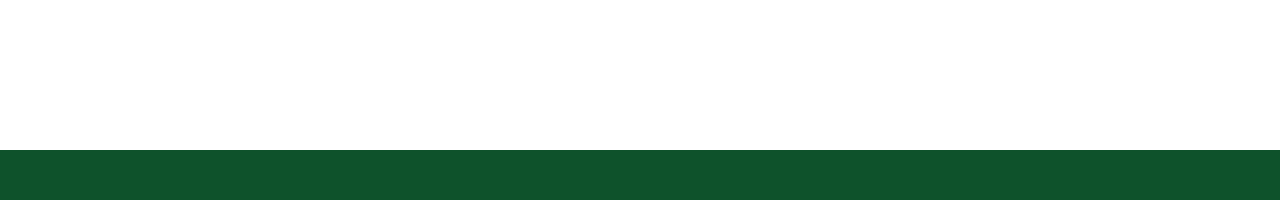
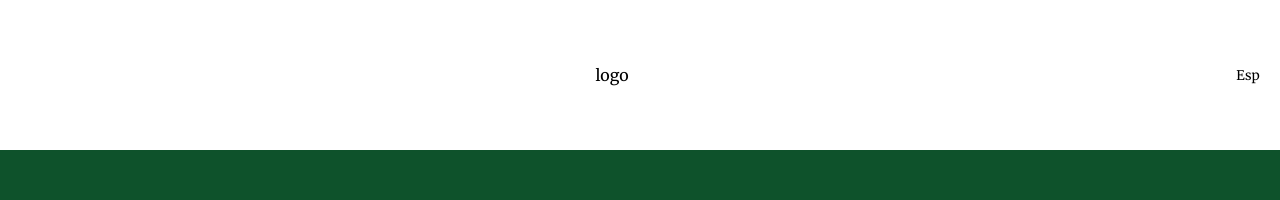
Before and after one commit to Alandlt15/lawfirm-site, a React (Vite) app: page / in a window 1280 px wide. Shown: the top 200 px of the page. Built offline with nearby package versions, Linux system fonts and the light colour scheme; a web font is replaced by a local one.

Commit message:
finished languages, and styling

```diff
--- a/package.json
+++ b/package.json
@@ -11,8 +11,10 @@
   },
   "dependencies": {
     "emailjs-com": "^3.2.0",
+    "i18next": "^25.2.1",
     "react": "^19.1.0",
     "react-dom": "^19.1.0",
+    "react-i18next": "^15.5.2",
     "react-icons": "^5.5.0"
   },
   "devDependencies": {
--- a/src/components/contact.jsx
+++ b/src/components/contact.jsx
@@ -2,6 +2,7 @@
 import React, { useState } from 'react';
 import { FaPhone, FaEnvelope, FaMapMarkerAlt, FaFax} from 'react-icons/fa';
 import { IoShieldCheckmark } from "react-icons/io5";
+import { useTranslation } from 'react-i18next'
 
 //component imports
 import emailjs from 'emailjs-com';
@@ -10,6 +11,7 @@ import emailjs from 'emailjs-com';
 import '../styles/contact.css'
 
 function Contact() {
+  const [t, i18n] = useTranslation("global");
   const [formData, setFormData] = useState({
     name: '',
     email: '',
@@ -50,16 +52,16 @@ function Contact() {
   return (
     <>
       <article className='contact-card'>
-        <h2 className='contact-title'>Schedule Your Case Evaluation</h2>
+        <h2 className='contact-title'>{t("contact.title")}</h2>
         <div className='contact'>
           <form className='contact-form' onSubmit={handleSubmit}>
-            <h3>Get In Contact!</h3>
+            <h3>{t("contact.form-title")}</h3>
             <div>
               <input
               className='input'
               type="text"
               name="name"
-              placeholder='Name'
+              placeholder={t("contact.name")}
               value={formData.name}
               onChange={handleChange}
               />
@@ -69,7 +71,7 @@ function Contact() {
                 className='input'
                 type="email"
                 name="email"
-                placeholder='Email'
+                placeholder={t("contact.email")}
                 value={formData.email}
                 onChange={handleChange}
               />
@@ -80,7 +82,7 @@ function Contact() {
                 type="tel"
                 name="phone"
                 pattern="[0-9]{3}-[0-9]{3}-[0-9]{4}"
-                placeholder="Phone (123-456-7890)"
+                placeholder={t("contact.phone")}
                 value={formData.phone}
                 onChange={handleChange}
               />
@@ -88,19 +90,19 @@ function Contact() {
             <div>
               <textarea
                 className='input-text'
-                placeholder="Message"
+                placeholder={t("contact.message")}
                 name="inquiry"
                 value={formData.inquiry}
                 onChange={handleChange}
               />
             </div>
-            <button className='submit-button' type="submit">Submit</button>
+            <button className='submit-button' type="submit">{t("contact.submit")}</button>
           </form>
           <div className='contact-info'>
             <h3>Cisneros Injury Law PLLC</h3>
             <p><FaMapMarkerAlt/> 3575 Far West Blvd.
             PO Box 30166
-            Austin, Texas 78755
+            Austin, Texas 78755</p>
             <p><FaPhone/> (512) 817-4477</p>
             <p><FaFax/> (512) 641-0739</p>
             <p><FaEnvelope/> joel@cisnerosinjurylaw.com</p>
@@ -108,7 +110,6 @@ function Contact() {
             className='link'
             href='https://www.texasbar.com/AM/Template.cfm?Section=Find_A_Lawyer&template=/Customsource/MemberDirectory/MemberDirectoryDetail.cfm&ContactID=310000'>
             State Bar of Texas</a></p>
-            </p>
           </div>
         </div>
       </article>
--- a/src/components/header.jsx
+++ b/src/components/header.jsx
@@ -1,3 +1,5 @@
+//react imports
+import { useTranslation } from 'react-i18next'
 
 //component import
 //import Logo from '../assets/logo.svg'
@@ -6,10 +8,21 @@
 import '../styles/header.css'
 
 function Header() {
+  const { i18n } = useTranslation();
+
+  const toggleLanguage = () => {
+    const newLang = i18n.language === 'en' ? 'sp' : 'en';
+    i18n.changeLanguage(newLang);
+  };
 
   return (
     <>
       <header className='header'>
+        <p></p>
+        <p>logo</p>
+        <button className='lang-button' onClick={toggleLanguage}>
+        {i18n.language === 'en' ? 'Esp' : 'Eng'}
+        </button>
         {/* <img src={Logo} alt='logo' className='logo'/> */}
       </header>
     </>
--- a/src/components/intro.jsx
+++ b/src/components/intro.jsx
@@ -1,5 +1,5 @@
 //react imports
-
+import { useTranslation } from 'react-i18next'
 
 //component imports
 
@@ -8,13 +8,14 @@
 import '../styles/intro.css'
 
 function Intro() {
+  const [t, i18n] = useTranslation("global");
 
   return (
     <>
       <article className='intro-card'>
-        <h2 className='intro-title'>Meet Joel</h2>
+        <h2 className='intro-title'>{t("intro.title")}</h2>
         <div className='intro'>
-          <p className='bio'>Trust Cisneros Injury Law to fight for you rights</p>
+          <p className='bio'>{t("intro.bio")}</p>
           <p className='joel-img'>Image of Joel Here</p>
         </div>
       </article>
--- a/src/components/mission-statement.jsx
+++ b/src/components/mission-statement.jsx
@@ -2,19 +2,22 @@
 
 
 //component imports
+import { useTransition } from 'react'
 import MissionImg from '../assets/mission-img.jpg'
+import { useTranslation } from 'react-i18next'
 
 //style import
 import '../styles/mission-statement.css'
 
 function Mission() {
+  const [t, i18n] = useTranslation("global");
 
   return (
     <>
       <article className='mission-cards'>
         <div className='mission'>
-          <h2 className='mission-title'>You Focus on Healing<br/>We'll Handle the Rest</h2>
-          <p className='mission-slogan'>Count on <b>Cisneros Injury Law</b> to stand by your side and fight for the compensation you <b>deserve</b><br/><br/>Serving the Austin Area</p>
+          <h2 className='mission-title'>{t("mission.title1")}<br/>{t("mission.title2")}</h2>
+          <p className='mission-slogan'>{t("mission.p1a")}<b>{t("mission.p1b")}</b>{t("mission.p1c")}<b>{t("mission.p1d")}</b><br/><br/>{t("mission.p2")}</p>
         </div>
         <div className='mission-img'>
           <img src={MissionImg} className='mission-img' alt='Personal Injury Image'/>
--- a/src/components/mission-statement2.jsx
+++ b/src/components/mission-statement2.jsx
@@ -1,5 +1,5 @@
 //react imports
-
+import { useTranslation } from 'react-i18next'
 
 //component imports
 
@@ -8,32 +8,19 @@
 import '../styles/mission-statement2.css'
 
 function Mission2() {
+  const [t, i18n] = useTranslation("global");
 
   return (
     <>
       <article className='mission2-card'>
-        <h2 className='mission2-title'>Your Case. Our Priority.</h2>
+        <h2 className='mission2-title'>{t("mission2.title")}</h2>
         <div className='mission2'>
-          <h2 className='p-title'>Personalized Attention You Can Count On</h2>
-          <p className='mission-p'>
-            At Cisneros Injury Law, we believe every client deserves more than just legal
-            representation—they deserve personalized care. Our personal injury attorney
-            works directly with you, offering one-on-one attention throughout your case to
-            ensure your voice is heard and your needs are met.
-          </p>
-          <h2 className='p-title'>Comprehensive Personal Injury Representation</h2>
-          <p className='mission-p'>
-            Our firm handles a wide range of personal injury cases, including car accidents,
-            truck accidents, motorcycle crashes, slip and fall incidents, dog bites, and more.
-            With the knowledge, experience, and resources to pursue justice, we’re prepared to
-            take on even the most complex cases.
-          </p>
-          <h2 className='p-title'>Relentless Advocacy for the Justice You Deserve</h2>
-          <p className='mission-p'>
-            At Cisneros Injury Law, we don’t back down when your rights are on the line. Our team of
-            experienced attorneys is committed to fighting aggressively for the compensation and
-            justice you deserve—every step of the way.
-          </p>
+          <h2 className='p-title'>{t("mission2.p1-title")}</h2>
+          <p className='mission-p'>{t("mission2.p1")}</p>
+          <h2 className='p-title'>{t("mission2.p2-title")}</h2>
+          <p className='mission-p'>{t("mission2.p2")}</p>
+          <h2 className='p-title'>{t("mission2.p3-title")}</h2>
+          <p className='mission-p'>{t("mission2.p3")}</p>
         </div>
       </article>
     </>
--- a/src/main.jsx
+++ b/src/main.jsx
@@ -3,8 +3,28 @@ import { createRoot } from 'react-dom/client'
 import './styles/index.css'
 import App from './App.jsx'
 
+import global_en from './translation/en/global.json'
+import global_sp from './translation/sp/global.json'
+import i18next from 'i18next'
+import { I18nextProvider } from 'react-i18next'
+
+i18next.init({
+  interpolation: {escapeValue: false},
+  lng: "en",
+  resources: {
+    en: {
+      global: global_en,
+    },
+    sp: {
+      global: global_sp,
+    }
+  }
+})
+
 createRoot(document.getElementById('root')).render(
   <StrictMode>
-    <App />
+    <I18nextProvider i18n={i18next}>
+      <App />
+    </I18nextProvider>
   </StrictMode>,
 )
--- a/src/styles/header.css
+++ b/src/styles/header.css
@@ -4,4 +4,22 @@
   height: 150px;
   padding: 0;
   margin: 0;
+  display: flex;
+  flex-direction: row;
+  align-items: center;
+  justify-content: space-between;
 }
+.lang-button {
+  font-family: "Merriweather", serif;
+  transition: ease 1.3s;
+  margin-right: 8px;
+  width: 48px;
+  cursor: pointer;
+  border-radius: 2px;
+  border: none;
+  background: transparent;
+}
+.lang-button:hover {
+  transition: ease 1s;
+  box-shadow: 0 0 5px #0e522b;
+}
--- /dev/null
+++ b/src/translation/en/global.json
@@ -0,0 +1,33 @@
+{
+  "mission": {
+    "title1": "You Focus on Healing",
+    "title2": "We'll Handle the Rest",
+    "p1a": "Count on ",
+    "p1b": "Cisneros Injury Law ",
+    "p1c": "to stand by your side and fight for the compensation you ",
+    "p1d": "deserve",
+    "p2": "Serving the Austin Area"
+  },
+  "mission2": {
+    "title": "Your Case. Our Priority.",
+    "p1-title": "Personalized Attention You Can Count On",
+    "p1": "At Cisneros Injury Law, we believe every client deserves more than just legal representation—they deserve personalized care. Our personal injury attorney works directly with you, offering one-on-one attention throughout your case to ensure your voice is heard and your needs are met.",
+    "p2-title": "Comprehensive Personal Injury Representation",
+    "p2": "Our firm handles a wide range of personal injury cases, including car accidents, truck accidents, motorcycle crashes, slip and fall incidents, dog bites, and more. With the knowledge, experience, and resources to pursue justice, we’re prepared to take on even the most complex cases.",
+    "p3-title": "Relentless Advocacy for the Justice You Deserve",
+    "p3": "At Cisneros Injury Law, we don’t back down when your rights are on the line. Our team of experienced attorneys is committed to fighting aggressively for the compensation and justice you deserve—every step of the way."
+  },
+  "intro": {
+    "title": "Meet Joel",
+    "bio": ""
+  },
+  "contact": {
+    "title": "Schedule Your Case Evaluation",
+    "form-title": "Get In Contact!",
+    "name": "Name",
+    "email": "Email",
+    "phone": "Phone (123-456-7890)",
+    "message": "Message",
+    "submit": "Submit"
+  }
+}
--- /dev/null
+++ b/src/translation/sp/global.json
@@ -0,0 +1,33 @@
+{
+  "mission": {
+    "title1": "Tú Concéntrate en Sanar",
+    "title2": "Nosotros Nos Encargamos del Resto",
+    "p1a": "Cuenta con ",
+    "p1b": "Cisneros Injury Law",
+    "p1c": "para estar a tu lado y luchar por la compensación que ",
+    "p1d": "mereces",
+    "p2": "Sirviendo al Área de Austin"
+  },
+  "mission2": {
+    "title": "Tu Caso. Nuestra Prioridad.",
+    "p1-title": "Atención Personalizada en la que Puedes Confiar",
+    "p1": "En Cisneros Injury Law, creemos que cada cliente merece más que solo representación legal—merece atención personalizada. Nuestro abogado de lesiones personales trabaja directamente contigo, ofreciendo atención individualizada durante todo tu caso para asegurar que tu voz sea escuchada y tus necesidades atendidas.",
+    "p2-title": "Representación Integral en Lesiones Personales",
+    "p2": "Nuestro despacho maneja una amplia gama de casos de lesiones personales, incluyendo accidentes automovilísticos, accidentes de camiones, choques de motocicleta, caídas, mordeduras de perro y más. Con el conocimiento, la experiencia y los recursos para buscar justicia, estamos preparados para asumir incluso los casos más complejos.",
+    "p3-title": "Defensa Implacable por la Justicia que Mereces",
+    "p3": "En Cisneros Injury Law, no retrocedemos cuando tus derechos están en juego. Nuestro equipo de abogados experimentados está comprometido a luchar agresivamente por la compensación y la justicia que mereces—en cada paso del camino."
+  },
+  "intro": {
+    "title": "Conoce a Joel",
+    "bio": ""
+  },
+  "contact": {
+    "title": "Programa Tu Evaluación de Caso",
+    "form-title": "¡Ponte en Contacto!",
+    "name": "Nombre",
+    "email": "Correo Electronico",
+    "phone": "Numero (123-456-7890)",
+    "message": "Mensaje",
+    "submit": "Enviar"
+  }
+}
```
Also changed, not shown: src/styles/contact.css (+10 -6 lines), 1 other file (tests, documents, lock files or other folders).
